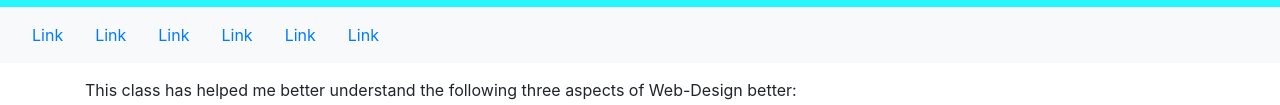
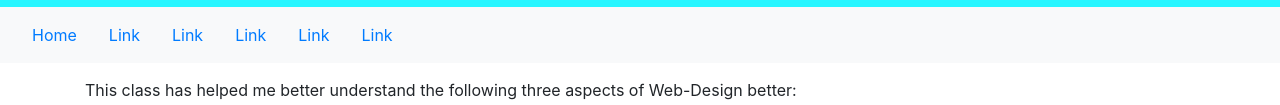
Before and after one commit to bingland/FistOfBacon, a plain HTML site: page DaxonHolmesPortfolio.html in a window 1280 px wide. Shown: the part 263-368 px from the top of the page. Drawn offline with nearby package versions, Linux system fonts and the light colour scheme.

Commit message:
Edited Link Text

```diff
--- a/DaxonHolmesPortfolio.html
+++ b/DaxonHolmesPortfolio.html
@@ -16,7 +16,7 @@
             </div>
         </div>
         <div class="navbar navbar-expand-lg navbar-light bg-light" id="nav_main">
-            <a class="nav-item nav-link" href="#">Link</a>
+            <a class="nav-item nav-link" href="#">Home</a>
             <a class="nav-item nav-link" href="#">Link</a>
             <a class="nav-item nav-link" href="#">Link</a>
             <a class="nav-item nav-link" href="#">Link</a>
```
